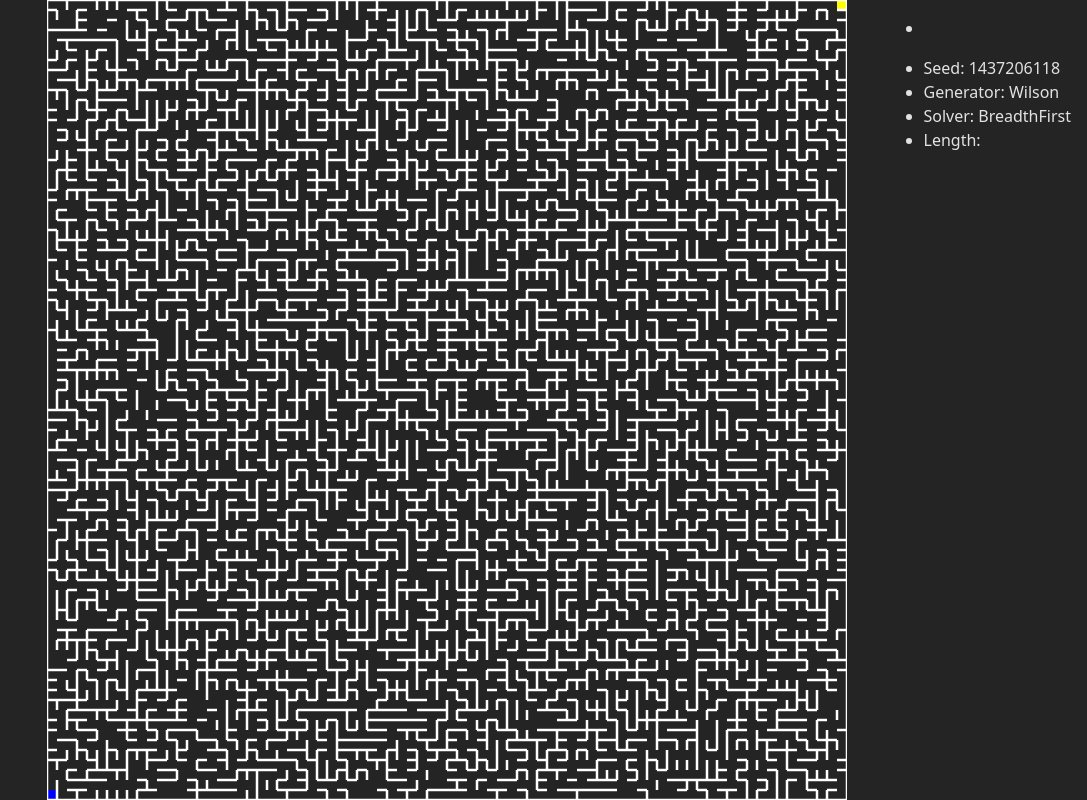
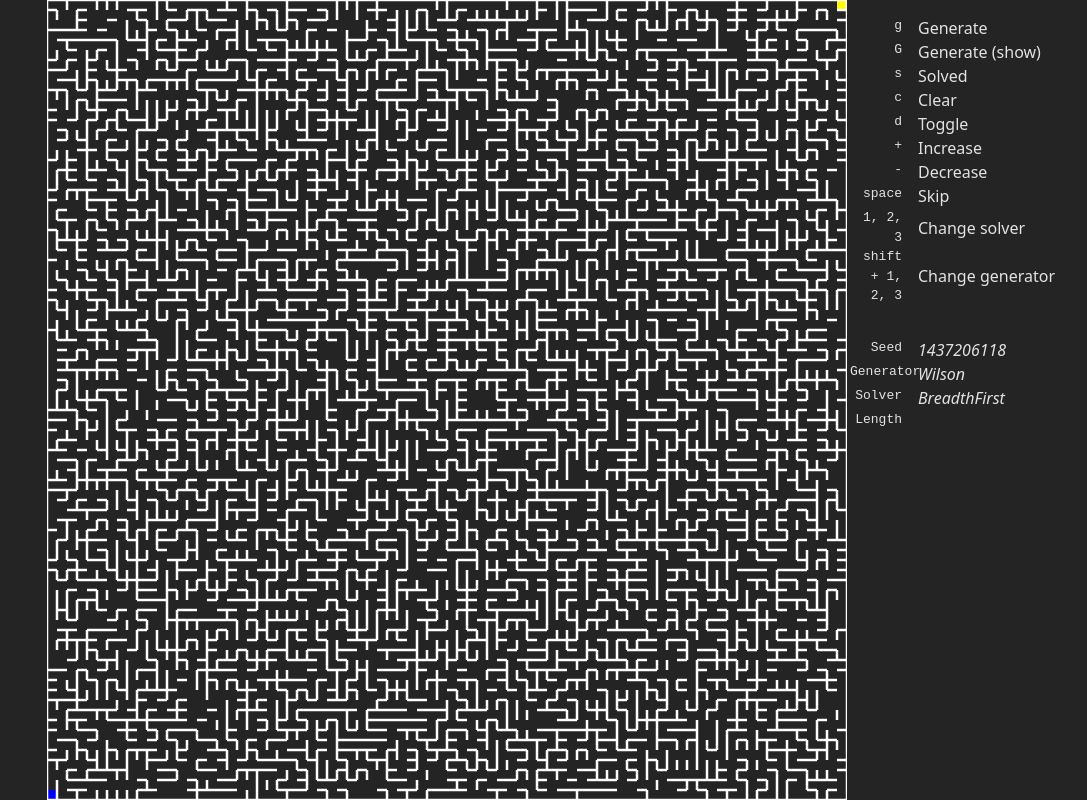
Before and after one commit to mflament/a-maze-ing, a website built with Vite: page index.html in a window 1280 px wide. Shown: the whole page, without its empty margins (193-1280 px from the left). Built offline with nearby package versions, Linux system fonts and the light colour scheme.

Commit message:
More doc.

```diff
--- a/index.html
+++ b/index.html
@@ -1,23 +1,21 @@
 <!doctype html>
 <html lang="en">
 <head>
-    <meta charset="UTF-8" />
-    <link rel="icon" type="image/svg+xml" href="/vite.svg" />
-    <meta name="viewport" content="width=device-width, initial-scale=1.0" />
+    <meta charset="UTF-8"/>
+    <link rel="icon" type="image/svg+xml" href="/vite.svg"/>
+    <meta name="viewport" content="width=device-width, initial-scale=1.0"/>
     <title>A maze ing</title>
 </head>
 <body>
 <div id="root">
     <canvas id="maze-canvas"></canvas>
     <div id="info">
-            <ul class="keys">
-                <li></li>
-            </ul>
-            <ul class="state">
-                <li title="Seed">Seed: <span id="seed"></span></li>
-                <li title="Generator">Generator: <span id="generator-name"></span></li>
-                <li title="Solver">Solver: <span id="solver-name"></span></li>
-                <li title="Path length">Length: <span id="path_length" ></span></li>
+        <ul id="keys"></ul>
+        <ul id="state">
+            <li title="Seed"><code>Seed</code><span id="seed"></span></li>
+            <li title="Generator"><code>Generator</code><span id="generator-name"></span></li>
+            <li title="Solver"><code>Solver</code><span id="solver-name"></span></li>
+            <li title="Path length"><code>Length</code><span id="path_length"></span></li>
         </ul>
     </div>
 </div>
--- a/src/index.scss
+++ b/src/index.scss
@@ -44,15 +44,41 @@ body {
 #info {
   position: absolute;
   right: 1em;
-  list-style: none;
+  padding: 1em;
 }
 
-#generator {
 
+ul {
+  margin: 0;
+  text-indent: 0;
+  list-style: none;
+  display: flex;
+  flex-direction: column;
+
+  li {
+    display: flex;
+    flex-direction: row;
+    gap: 1em;
+    text-align: right;
+
+    code {
+      width: 4em;
+    }
+  }
 }
 
-#solver {
 
+#keys {
+  .doc {
+    margin: auto 0 auto 0;
+  }
+}
+
+#state {
+  margin-top: 2em;
+  span {
+    font-style: italic;
+  }
 }
 
 @container root-container (aspect-ratio < 1) {
--- a/src/main.ts
+++ b/src/main.ts
@@ -26,6 +26,9 @@ const MIN_SPEED = 512;
 
 type Elements = {
     canvas: HTMLCanvasElement,
+
+    keys: HTMLElement | null,
+
     info: HTMLElement | null,
     generator: HTMLElement | null,
     solver: HTMLElement | null,
@@ -36,12 +39,13 @@ type Elements = {
 function createDom(): Elements {
     const canvas = document.getElementById('maze-canvas');
     if (!(canvas instanceof HTMLCanvasElement)) throw new Error(`${canvas} is not instanceof HTMLCanvasElement`);
+    const keys = document.getElementById('keys');
     const info = document.getElementById('info');
     const generator = document.getElementById('generator-name');
     const solver = document.getElementById('solver-name');
     const seed = document.getElementById('seed');
     const path_length = document.getElementById('path_length');
-    return {canvas, info, generator, solver, seed, path_length};
+    return {canvas, keys, info, generator, solver, seed, path_length};
 }
 
 async function generateMaze(generator: MazeGenerator, size: Size, renderer: MazeRenderer,
@@ -105,7 +109,7 @@ type MazeState = {
 };
 
 function start(size: Size, seed?: number) {
-    const {canvas, info, generator, solver, seed: seedElement, path_length} = createDom();
+    const {canvas, keys, info, generator, solver, seed: seedElement, path_length} = createDom();
     const renderer = new CanvasMazeRenderer(canvas);
     const generators = createGenerators(seed);
     const solvers = createSolvers(renderer, seed);
@@ -118,6 +122,9 @@ function start(size: Size, seed?: number) {
         cancelled: false,
         info: false
     };
+
+    if (keys)
+        createDoc(keys);
 
     const generate = (show = false) => {
         if (state.promise) {
@@ -263,10 +270,40 @@ function start(size: Size, seed?: number) {
     generate();
 }
 
+type KeyBinding = { code: string, doc: string };
+const keyBindings: KeyBinding[] = [
+    {code: 'g', doc: 'Generate'},
+    {code: 'G', doc: 'Generate (show)'},
+    {code: 's', doc: 'Solved'},
+    {code: 'c', doc: 'Clear'},
+    {code: 'd', doc: 'Toggle'},
+    {code: '+', doc: 'Increase'},
+    {code: '-', doc: 'Decrease'},
+    {code: 'space', doc: 'Skip'},
+    {code: '1, 2, 3', doc: 'Change solver'},
+    {code: 'shift + 1, 2, 3', doc: 'Change generator'},
+]
+
+function createDoc(target: HTMLElement) {
+    for (const key of keyBindings) {
+        const li = document.createElement('li');
+        const code = document.createElement('code');
+        code.innerText = key.code;
+        li.appendChild(code);
+
+        const doc = document.createElement('div');
+        doc.className = 'doc';
+        doc.innerText = key.doc;
+        li.appendChild(doc);
+
+        target.appendChild(li);
+    }
+}
+
 // const MAZE_SIZE = {width: 10, height: 10};
 // const MAZE_SIZE = {width: 20, height: 20};
 // const MAZE_SIZE = {width: 40, height: 40};
- const MAZE_SIZE = {width: 80, height: 80};
+const MAZE_SIZE = {width: 80, height: 80};
 
 const SEED = undefined;
 // const SEED = 1706200766;
--- a/vite.config.ts
+++ b/vite.config.ts
@@ -2,5 +2,6 @@ import {defineConfig} from 'vite'
 
 // https://vite.dev/config/
 export default defineConfig({
+  base: '',
   plugins: [],
 })
```
Lines whose indentation alone changed are shown as unchanged.
